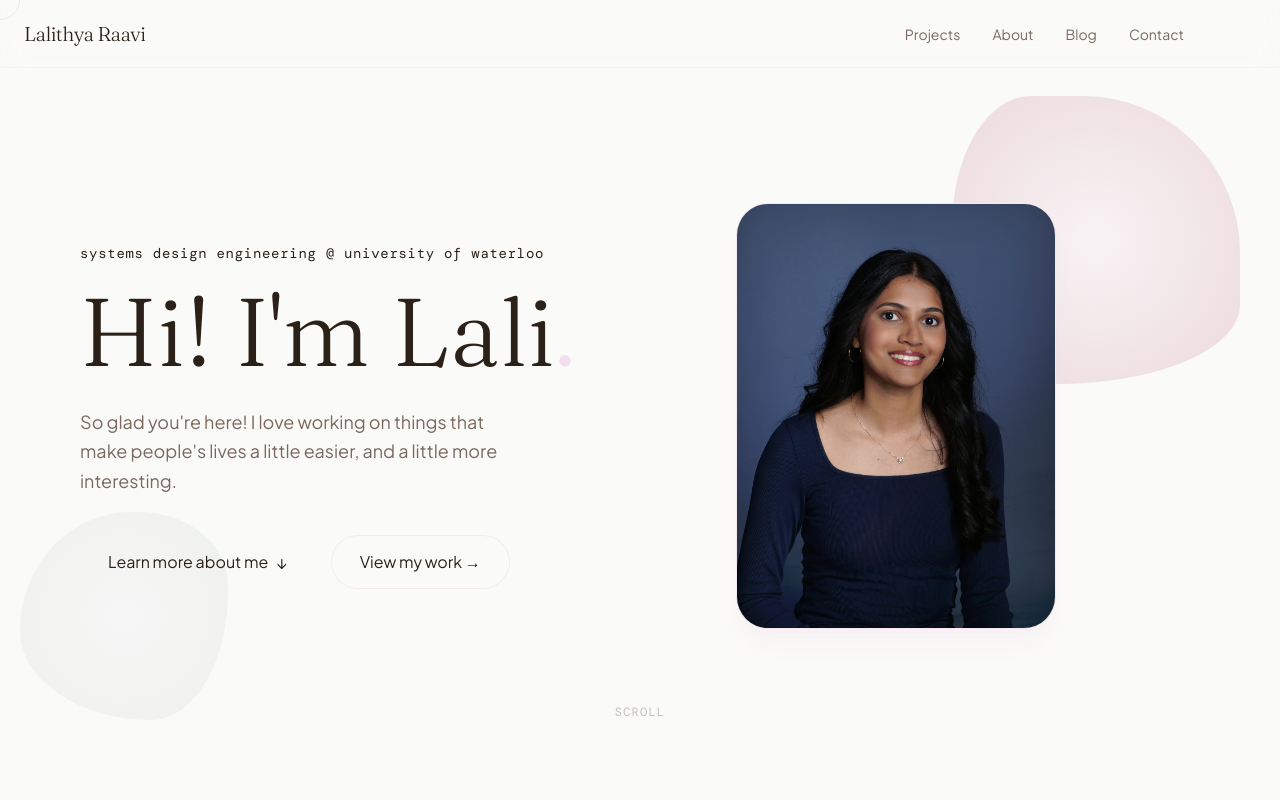
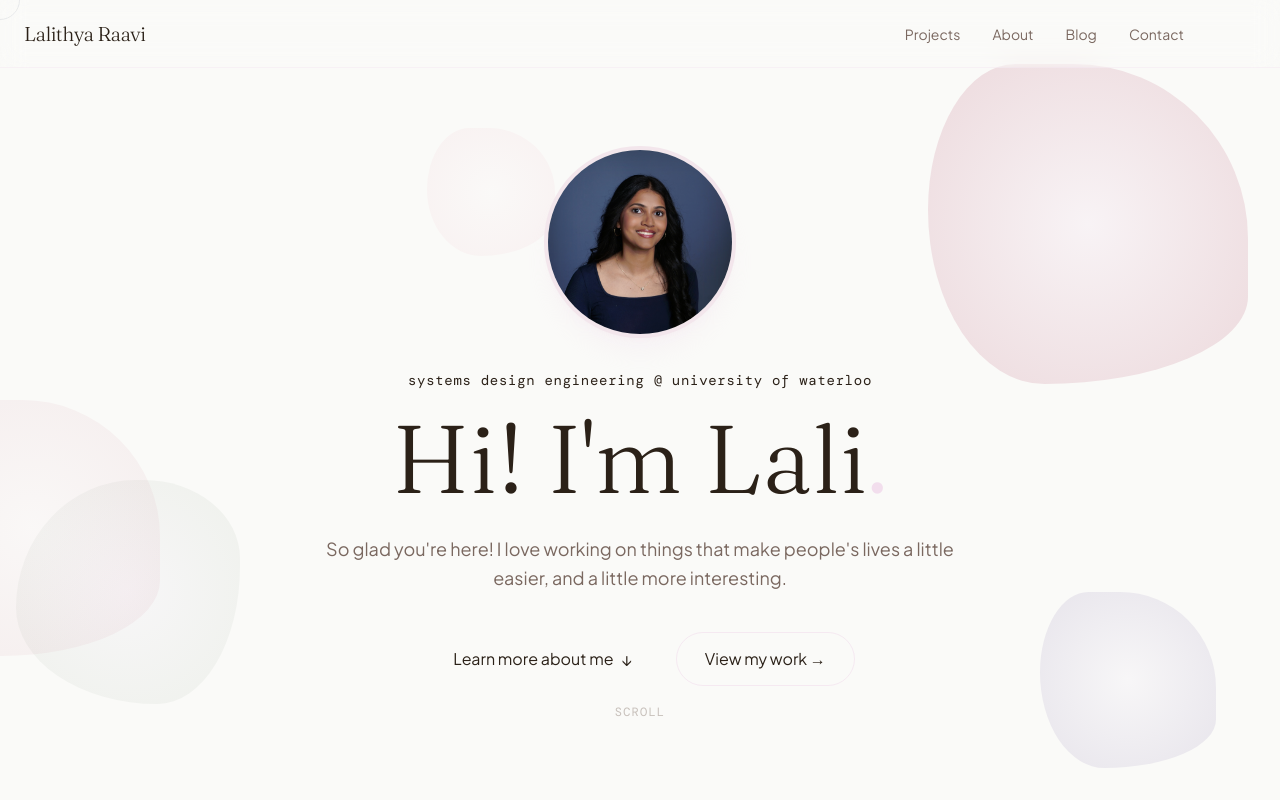
Before and after one commit to lalithyaraavi/lalithya-website, a Next.js app: page / in a window 1280 px wide. Shown: the top 800 px of the page. Built offline with nearby package versions, Linux system fonts and the light colour scheme; a web font is replaced by a local one.

Commit message:
add blobs, center hero

```diff
--- a/src/app/page.tsx
+++ b/src/app/page.tsx
@@ -20,16 +20,36 @@ export default function Home() {
 
       {/* ── 1. HERO ─────────────────────────────────────────── */}
       <section className="relative min-h-screen flex flex-col justify-center px-8 md:px-20 pt-28 pb-20 overflow-hidden">
-        <div className="absolute top-24 right-10 w-72 h-72 rounded-full blob opacity-25" style={{ background: "radial-gradient(circle, #F2DEED 0%, #C4788A 100%)" }} />
-        <div className="absolute bottom-20 left-5 w-52 h-52 rounded-full blob blob-delay opacity-15" style={{ background: "radial-gradient(circle, #E8E2F5 0%, #ADBCA5 100%)" }} />
+        {/* Blobs */}
+        <div className="absolute top-16 right-8 w-80 h-80 rounded-full blob opacity-25" style={{ background: "radial-gradient(circle, #F2DEED 0%, #C4788A 100%)" }} />
+        <div className="absolute bottom-24 left-4 w-56 h-56 rounded-full blob blob-delay opacity-15" style={{ background: "radial-gradient(circle, #E8E2F5 0%, #ADBCA5 100%)" }} />
+        <div className="absolute top-1/2 left-[-6rem] w-64 h-64 rounded-full blob opacity-10" style={{ background: "radial-gradient(circle, #F9E4EC 0%, #C4788A 100%)", animationDelay: "1.2s" }} />
+        <div className="absolute bottom-8 right-16 w-44 h-44 rounded-full blob blob-delay opacity-20" style={{ background: "radial-gradient(circle, #EDE8F5 0%, #9B8DB8 100%)", animationDelay: "0.6s" }} />
+        <div className="absolute top-32 left-1/3 w-32 h-32 rounded-full blob opacity-10" style={{ background: "radial-gradient(circle, #FDEEF4 0%, #E8A0B0 100%)", animationDelay: "2s" }} />
 
-        <div className="relative w-full flex flex-col md:flex-row items-center gap-12 md:gap-20">
-          {/* Left - text */}
-          <div className="flex-1 max-w-xl">
+        <div className="relative w-full flex flex-col items-center text-center gap-8">
+          {/* Photo */}
+          <motion.div
+            initial={{ opacity: 0, y: -20 }}
+            animate={{ opacity: 1, y: 0 }}
+            transition={{ duration: 0.8, delay: 0.2, ease: [0.22, 1, 0.36, 1] }}
+            className="w-40 md:w-48 shrink-0"
+          >
+            <div className="relative aspect-square rounded-full overflow-hidden border-4 border-rose-light/50 shadow-xl shadow-rose-light/20 bg-cream-warm">
+              <img
+                src="/photos/me.jpg"
+                alt="Lali"
+                className="absolute inset-0 w-full h-full object-cover object-top"
+              />
+            </div>
+          </motion.div>
+
+          {/* Text */}
+          <div className="max-w-2xl">
             <motion.p
               initial={{ opacity: 0, y: 16 }}
               animate={{ opacity: 1, y: 0 }}
-              transition={{ duration: 0.6, delay: 0.1 }}
+              transition={{ duration: 0.6, delay: 0.3 }}
               className="font-mono text-sm text-rose-DEFAULT mb-5 tracking-wider"
             >
               systems design engineering @ university of waterloo
@@ -38,7 +58,7 @@ export default function Home() {
             <motion.h1
               initial={{ opacity: 0, y: 32 }}
               animate={{ opacity: 1, y: 0 }}
-              transition={{ duration: 0.75, delay: 0.2, ease: [0.22, 1, 0.36, 1] }}
+              transition={{ duration: 0.75, delay: 0.4, ease: [0.22, 1, 0.36, 1] }}
               className="font-display text-6xl md:text-8xl font-light leading-[1.05] text-ink-DEFAULT mb-7"
             >
               Hi! I&apos;m{" "}
@@ -49,8 +69,8 @@ export default function Home() {
             <motion.p
               initial={{ opacity: 0, y: 24 }}
               animate={{ opacity: 1, y: 0 }}
-              transition={{ duration: 0.7, delay: 0.35 }}
-              className="font-body text-lg text-ink-muted max-w-md leading-relaxed mb-10"
+              transition={{ duration: 0.7, delay: 0.55 }}
+              className="font-body text-lg text-ink-muted leading-relaxed mb-10"
             >
               So glad you&apos;re here! I love working on things that make people&apos;s lives a little easier, and a little more interesting.
             </motion.p>
@@ -58,8 +78,8 @@ export default function Home() {
             <motion.div
               initial={{ opacity: 0, y: 20 }}
               animate={{ opacity: 1, y: 0 }}
-              transition={{ duration: 0.6, delay: 0.48 }}
-              className="flex flex-wrap gap-4"
+              transition={{ duration: 0.6, delay: 0.68 }}
+              className="flex flex-wrap justify-center gap-4"
             >
               <a
                 href="#about"
@@ -76,22 +96,6 @@ export default function Home() {
               </Link>
             </motion.div>
           </div>
-
-          {/* Right - single photo */}
-          <motion.div
-            initial={{ opacity: 0, x: 40 }}
-            animate={{ opacity: 1, x: 0 }}
-            transition={{ duration: 0.8, delay: 0.4, ease: [0.22, 1, 0.36, 1] }}
-            className="w-64 md:w-72 lg:w-80 shrink-0"
-          >
-            <div className="relative aspect-[3/4] rounded-4xl overflow-hidden border border-rose-light/40 shadow-xl shadow-rose-light/20 bg-cream-warm">
-              <img
-                src="/photos/me.jpg"
-                alt="Lali"
-                className="absolute inset-0 w-full h-full object-cover"
-              />
-            </div>
-          </motion.div>
         </div>
 
         {/* Scroll hint */}
```
